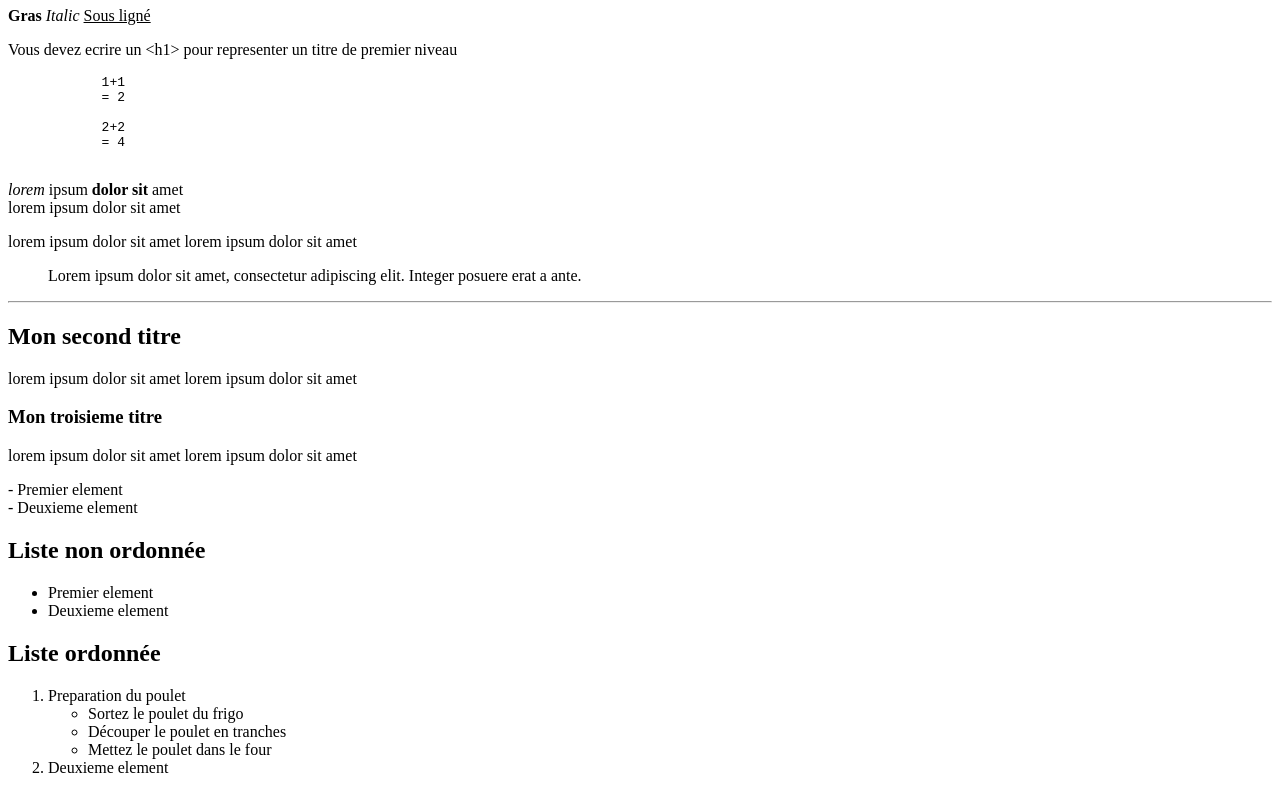
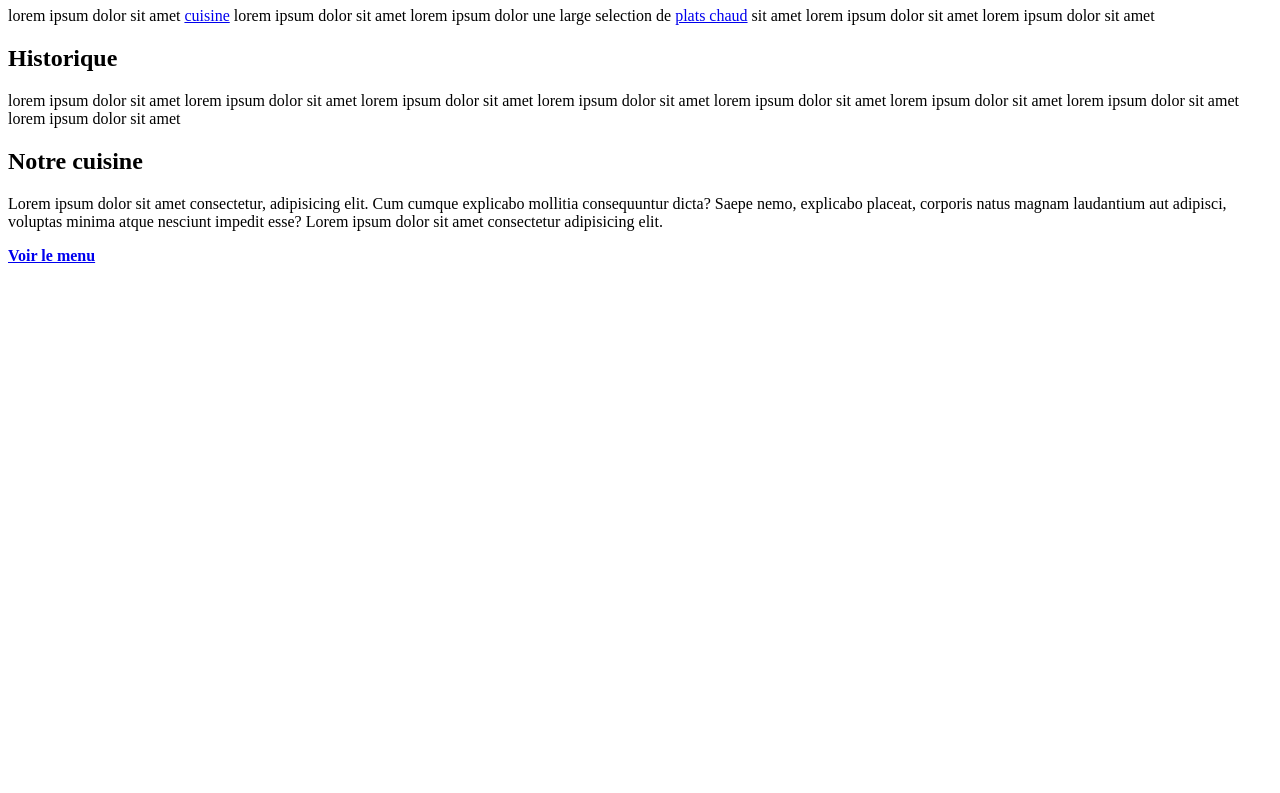
Before and after one commit to yindouseth/revision-web, a plain HTML site: page restorant/index.html in a window 1280 px wide. Shown: the part 73-866 px from the top of the page. After the commit the page ends 800 px from the top, so only its background shows below. Drawn offline with Linux system fonts and the light colour scheme.

Commit message:
ajout du dossier restorant et des fichiers menu.html

```diff
--- a/restorant/index.html
+++ b/restorant/index.html
@@ -10,67 +10,25 @@
         <title>Ma page de revision</title>
     </head>
     <body>
-        <h1>Mon titre</h1>
-        <!-- ancienne methode -->
+        <h1>Restaurant Le Fiasco</h1>
+        <p>lorem ipsum dolor sit amet <a href="#cuisine">cuisine</a> lorem ipsum dolor sit amet
+            lorem ipsum dolor une large selection de <a href="menu.html#plats-chauds">plats chaud</a> sit amet lorem ipsum dolor sit amet lorem ipsum dolor sit amet
+        </p>
+        <h2>Historique</h2>
         <p>
-            <b>Gras</b>
-            <i>Italic</i>
-            <u>Sous ligné</u>
+            lorem ipsum dolor sit amet lorem ipsum dolor sit amet
+            lorem ipsum dolor sit amet lorem ipsum dolor sit amet lorem ipsum dolor sit amet
+            lorem ipsum dolor sit amet lorem ipsum dolor sit amet lorem ipsum dolor sit amet
         </p>
+
+        <h2 id="cuisine">Notre cuisine</h2>
         <p>
-            Vous devez ecrire un &lt;h1&gt; pour representer un titre de premier niveau
+            Lorem ipsum dolor sit amet consectetur, adipisicing elit. Cum cumque explicabo mollitia consequuntur dicta? Saepe nemo, explicabo placeat, corporis natus magnam laudantium aut adipisci, voluptas minima atque nesciunt impedit esse?
+            Lorem ipsum dolor sit amet consectetur adipisicing elit.
         </p>
-        <pre>
-            1+1
-            = 2
 
-            2+2
-            = 4
-        </pre>
         <p>
-            <em>lorem</em> ipsum <strong>dolor sit</strong> amet <br>
-            lorem ipsum dolor sit amet
+            <strong><a href="menu.html">Voir le menu</a></strong>
         </p>
-        <p>
-            lorem ipsum dolor sit amet
-            lorem ipsum dolor sit amet
-        </p>
-        <blockquote cite="https://www.w3schools.com/html/html_blocks.asp">
-            <p>
-                Lorem ipsum dolor sit amet, consectetur adipiscing elit.
-                Integer posuere erat a ante.
-            </p>
-        </blockquote>
-        <hr>
-        <h2>Mon second titre</h2>
-        <p>
-            lorem ipsum dolor sit amet
-            lorem ipsum dolor sit amet
-        </p>
-        <h3>Mon troisieme titre</h3>
-        <p>
-            lorem ipsum dolor sit amet
-            lorem ipsum dolor sit amet
-        </p>
-        <p>
-            - Premier element <br>
-            - Deuxieme element <br>
-        </p>
-        <h2>Liste non ordonnée</h2>
-        <ul>
-            <li>Premier element</li>
-            <li>Deuxieme element</li>
-        </ul>
-        <h2>Liste ordonnée</h2>
-        <ol>
-            <li>Preparation du poulet
-                <ul>
-                    <li>Sortez le poulet du frigo</li>
-                    <li>Découper le poulet en tranches</li>
-                    <li>Mettez le poulet dans le four</li>
-                </ul>
-            </li>
-            <li>Deuxieme element</li>
-        </ol>
     </body>
 </html>
```
Also changed, not shown: restorant/menu.html (added, +33 -0 lines), restorant/menu/entre1.html (added, +37 -0 lines).
